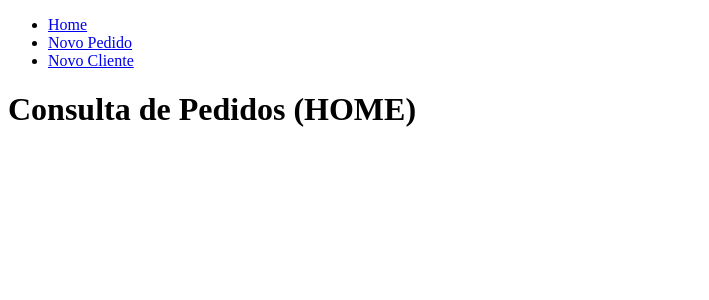
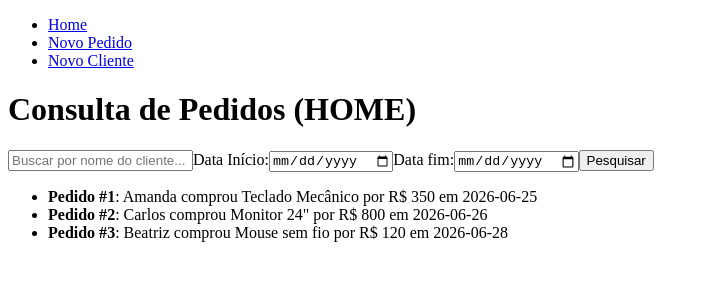
Before and after one commit to amandaconstante/sistema-pedidos-frontend, a React (Vite) app: page / in a window 1280 px wide. Shown: the top 300 px of the page, without its empty margins (0-709 px from the left). Built offline with nearby package versions, Linux system fonts and the light colour scheme.

Commit message:
feat: inclui filtro de pesquisa de pedidos por nome do cliente e intervalo de datas do pedido

```diff
--- a/src/componentes/Home.jsx
+++ b/src/componentes/Home.jsx
@@ -1,10 +1,53 @@
+import { useState } from 'react';
 import Menu from '../componentes/Menu'
 
 function Home() {
+    const [buscaNome, setBuscaNome] = useState('');
+    const [dataInicio, setDataInicio] = useState('');
+    const [dataFim, setDataFim] = useState('');
+
+    const mockPedidos = [
+        { id: 1, cliente: 'Amanda', descricao: 'Teclado Mecânico', valor: 350.00, data: '2026-06-25' },
+        { id: 2, cliente: 'Carlos', descricao: 'Monitor 24"', valor: 800.00, data: '2026-06-26' },
+        { id: 3, cliente: 'Beatriz', descricao: 'Mouse sem fio', valor: 120.00, data: '2026-06-28' }
+    ];
+
+    const [pedidosExibidos, setPedidosExibidos] = useState(mockPedidos);
+
+    const handlePesquisar = () => {
+        const resultado = mockPedidos.filter((pedido) => {
+            const matchNome = pedido.cliente.toLowerCase().includes(buscaNome.toLowerCase());
+
+            const matchDataIni = dataInicio ? pedido.data >= dataInicio : true;
+
+            const matchDataFim = dataFim ? pedido.data <= dataFim : true;
+
+            return matchNome && matchDataIni && matchDataFim;
+        })
+        setPedidosExibidos(resultado);
+    };
+
     return (
         <div>
             <Menu />
             <h1>Consulta de Pedidos (HOME)</h1>
+            <input type="text" placeholder='Buscar por nome do cliente...' value={buscaNome} onChange={(e) => setBuscaNome(e.target.value)} />
+
+            <label htmlFor="dataIni">Data Início:</label>
+            <input type="date" value={dataInicio} onChange={(e) => setDataInicio(e.target.value)} />
+
+            <label htmlFor="dataFim">Data fim:</label>
+            <input type="date" value={dataFim} onChange={(e) => setDataFim(e.target.value)} />
+
+            <button onClick={handlePesquisar} >Pesquisar</button>
+
+            <ul>
+                { pedidosExibidos.map((pedido) => (
+                    <li key={pedido.id}>
+                        <strong>Pedido #{pedido.id}</strong>: {pedido.cliente} comprou {pedido.descricao} por R$ {pedido.valor} em {pedido.data}
+                    </li>
+                )) }
+            </ul>
         </div>
     );
 }
```
